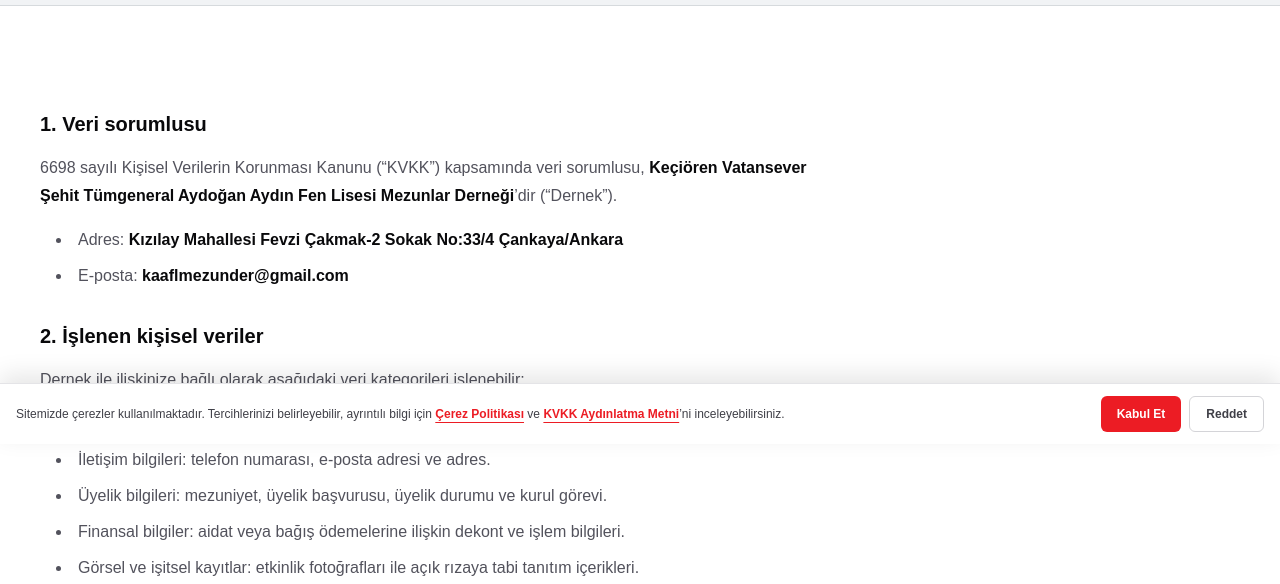
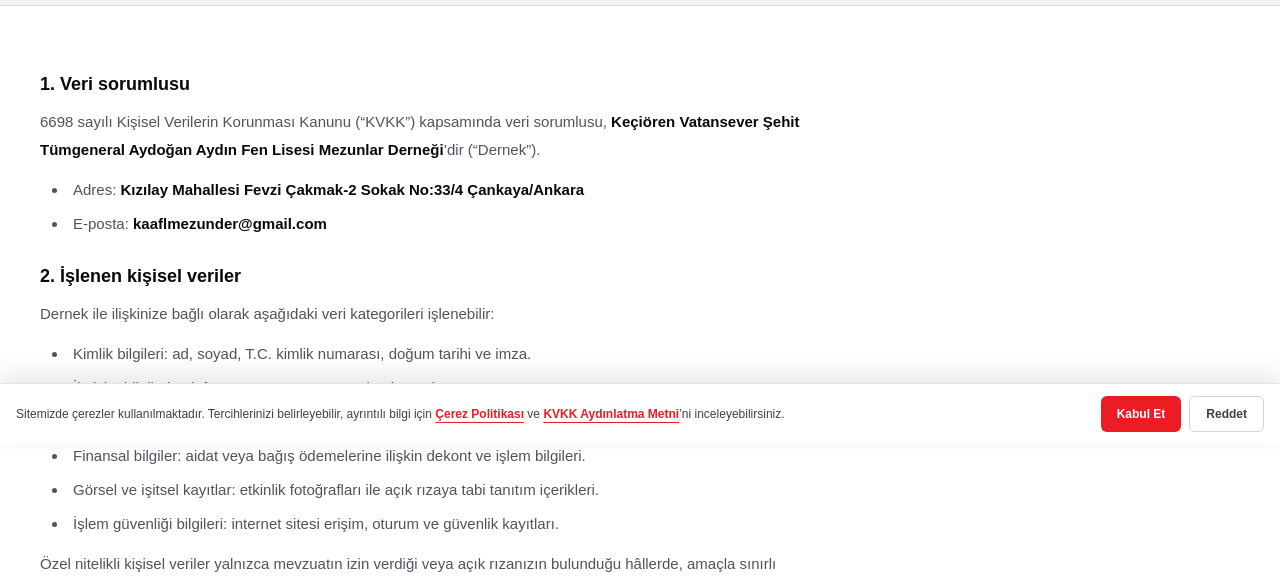
Before and after one commit to pclelif/mezun-dernegi, a Next.js app: page /kvkk in a window 1280 px wide. Shown: the part 356-940 px from the top of the page. Built offline with nearby package versions, Linux system fonts and the light colour scheme; no server answers; the database is empty.

Commit message:
style: shift legal page body content upwards and refine font size to compact 15px reading typography

```diff
--- a/src/components/legal/legal-page.tsx
+++ b/src/components/legal/legal-page.tsx
@@ -1,10 +1,10 @@
 import type { ReactNode } from "react";
 import { PageHero } from "@/components/shared/page-hero";
 
-export const legalSectionClass = "space-y-4";
-export const legalHeadingClass = "text-xl font-semibold text-zinc-950 mt-8 mb-4";
-export const legalSubheadingClass = "text-lg font-semibold text-zinc-950 mt-6 mb-2";
-export const legalListClass = "list-disc list-inside space-y-2 ml-4";
+export const legalSectionClass = "space-y-3";
+export const legalHeadingClass = "text-lg font-bold text-zinc-950 mt-6 mb-2.5";
+export const legalSubheadingClass = "text-base font-semibold text-zinc-950 mt-5 mb-2";
+export const legalListClass = "list-disc list-inside space-y-1.5 ml-3";
 export const legalLinkClass =
   "touch-manipulation font-semibold text-[#ec1c24] underline underline-offset-4 hover:text-red-700 active:text-red-700";
 
@@ -25,8 +25,8 @@ export function LegalPage({ title, description, children }: LegalPageProps) {
         descriptionClassName="panel-copy--compact"
       />
 
-      <main className="container-site section-space">
-        <article className="max-w-3xl space-y-6 text-base leading-7 text-zinc-600 [&_strong]:font-semibold [&_strong]:text-zinc-950">
+      <main className="container-site py-8 md:py-10">
+        <article className="max-w-3xl space-y-4 text-sm leading-6 text-zinc-600 sm:text-[0.9375rem] sm:leading-7 [&_strong]:font-semibold [&_strong]:text-zinc-950">
           {children}
         </article>
       </main>
```
